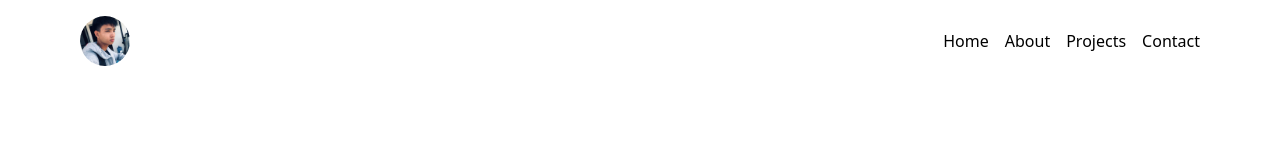
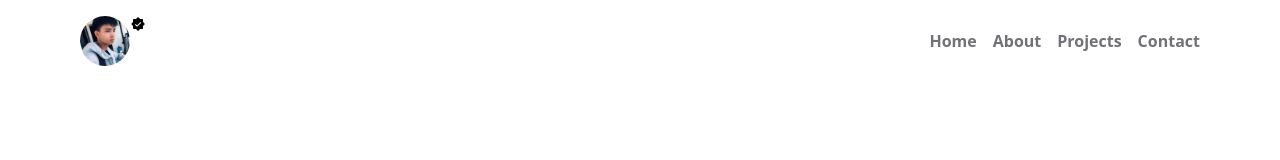
Before and after one commit to jasperayawan/nextjs-portfolio, a Next.js app: page / in a window 1280 px wide. Shown: the top 160 px of the page. Built offline with nearby package versions, Linux system fonts and the light colour scheme.

Commit message:
update verification icon

```diff
--- a/components/Nav.jsx
+++ b/components/Nav.jsx
@@ -3,13 +3,15 @@
 import Link from 'next/link';
 import Image from 'next/image'
 import { useState } from 'react';
+import { RxHamburgerMenu } from 'react-icons/rx'
+import { VscVerifiedFilled } from 'react-icons/vsc'
 
 export default function Nav(){
     const [toggleDropDown, setToggleDropDown] = useState(false)
 
     return(
         <nav className="flex justify-between flex-center items-center py-4 f-full lg:max-w-6xl mx-auto px-4">
-            <Link href="/">
+            <Link href="/" className='flex'>
                 <Image
                     src='/assets/images/jasko.jpg'
                     alt='my profile'
@@ -17,49 +19,43 @@ export default function Nav(){
                     height={50}
                     className='rounded-full'
                 />
+                <VscVerifiedFilled />
             </Link>
 
             <ul className='hidden md:flex gap-4'>
                 <li>
-                    <Link href="/home">Home</Link>
+                    <Link href="/home" className='text-zinc-500 font-semibold'>Home</Link>
                 </li>
                 <li>
-                    <Link href="/about">About</Link>
+                    <Link href="/about" className='text-zinc-500 font-semibold'>About</Link>
                 </li>
                 <li>
-                    <Link href="/project">Projects</Link>
+                    <Link href="/project" className='text-zinc-500 font-semibold'>Projects</Link>
                 </li>
                 <li>
-                    <Link href="/contact">Contact</Link>
+                    <Link href="/contact" className='text-zinc-500 font-semibold'>Contact</Link>
                 </li>
             </ul>
 
             {/**modile nav */}
 
             <div className='sm:flex md:hidden'>
-                <Image
-                    src='/assets/images/jasko.jpg'
-                    alt='my profile'
-                    width={50}
-                    height={50}
-                    className='rounded-full'
-                    onClick={() => setToggleDropDown((prev) => !prev)}
-                />
+                <RxHamburgerMenu onClick={() => setToggleDropDown((prev) => !prev)}/>
 
                 {toggleDropDown && (
                     <div className='flex relative'>
                         <ul className='sm:hidden dropdown'>
                             <li>
-                                <Link href="/home" className='dropdown_link'>Home</Link>
+                                <Link href="/home" className='dropdown_link text-zinc-700 font-semibold'>Home</Link>
                             </li>
                             <li>
-                                <Link href="/about" className='dropdown_link'>About</Link>
+                                <Link href="/about" className='dropdown_link text-zinc-700 font-semibold'>About</Link>
                             </li>
                             <li>
-                                <Link href="/project" className='dropdown_link'>Projects</Link>
+                                <Link href="/project" className='dropdown_link text-zinc-700 font-semibold'>Projects</Link>
                             </li>
                             <li>
-                                <Link href="/contact" className='dropdown_link'>Contact</Link>
+                                <Link href="/contact" className='dropdown_link text-zinc-700 font-semibold'>Contact</Link>
                             </li>
                         </ul>
                     </div>
```
